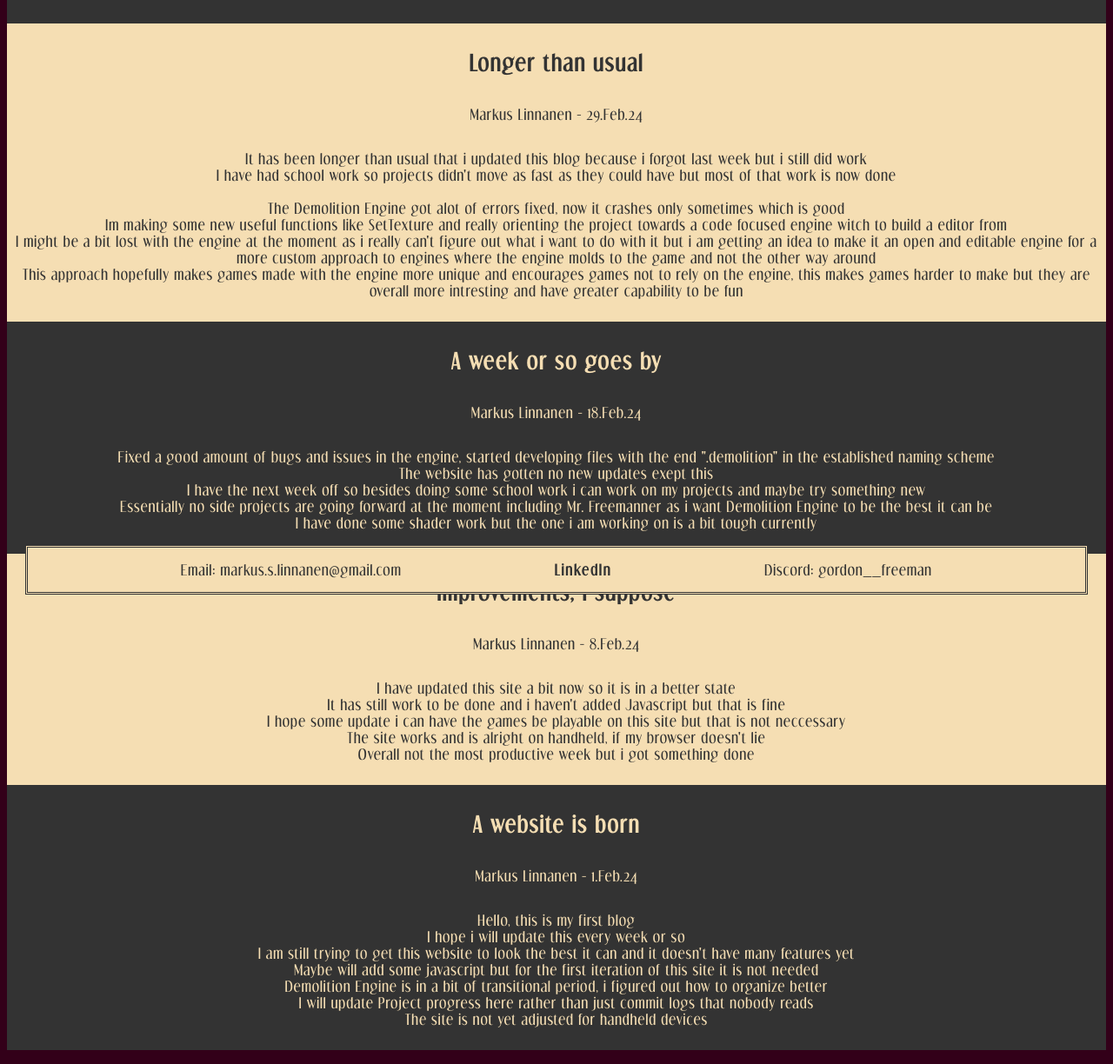
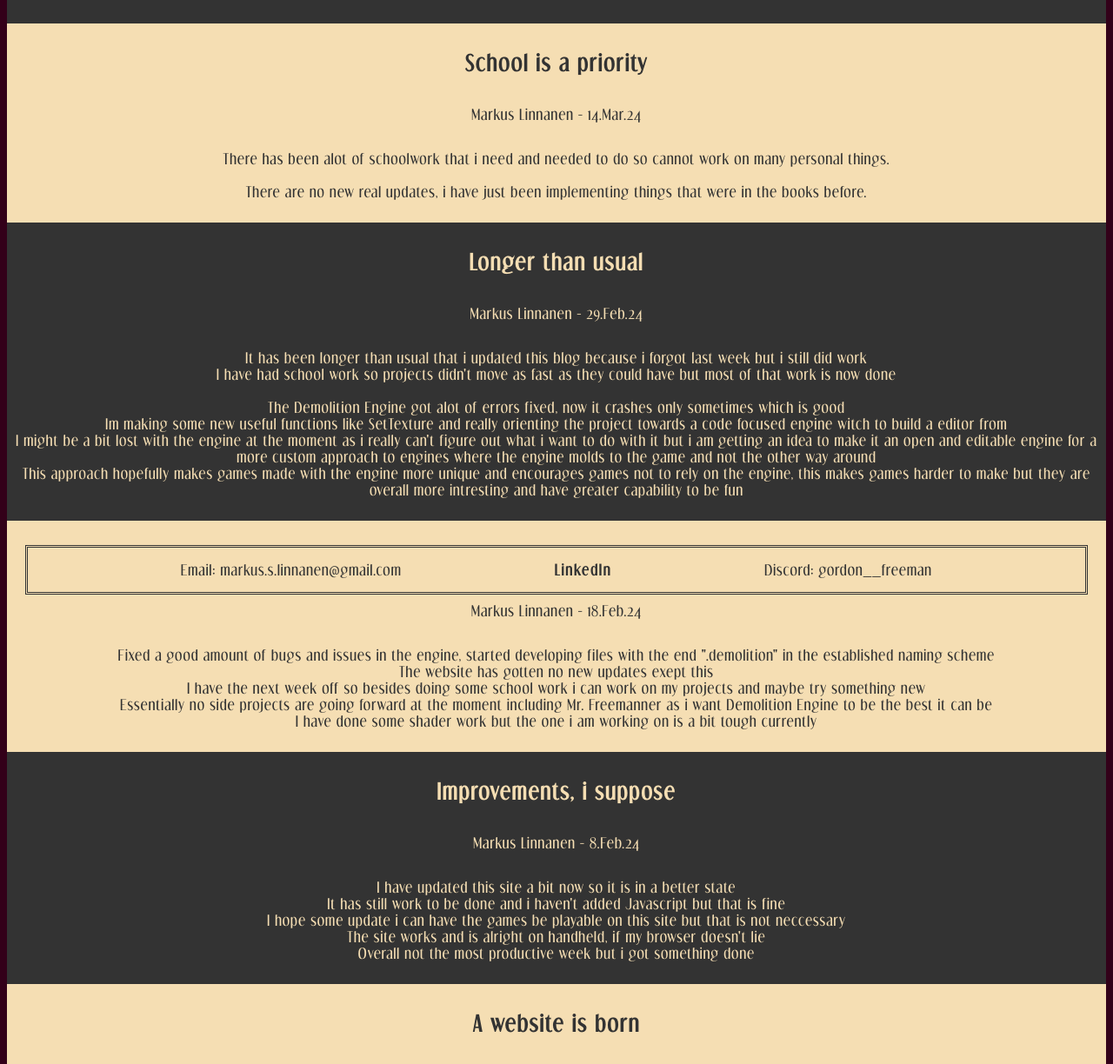
Before and after one commit to Count-X/count-x.github.io, a plain HTML site: page blog.html in a window 1280 px wide. Shown: the part 111-1335 px from the top of the page at 87% size. Drawn offline with Linux system fonts and the light colour scheme.

Commit message:
Blog post number 5

```diff
--- a/blog.html
+++ b/blog.html
@@ -19,7 +19,16 @@
 		</nav>
 	</header>
 
-	<div class="section0" name="blogEntry3">
+	<div class="section0" name="blogEntry4">
+		<h2>School is a priority</h2>
+		<p >Markus Linnanen - 14.Mar.24</p>
+		<p>
+			There has been alot of schoolwork that i need and needed to do so cannot work on many personal things.<br><br>
+			There are no new real updates, i have just been implementing things that were in the books before.
+		</p>
+	</div>
+
+	<div class="section1" name="blogEntry3">
 		<h2>Longer than usual</h2>
 		<p >Markus Linnanen - 29.Feb.24</p>
 		<p>
@@ -35,7 +44,7 @@
 		</p>
 	</div>
 
-	<div class="section1" name="blogEntry2">
+	<div class="section0" name="blogEntry2">
 		<h2>A week or so goes by</h2>
 		<p >Markus Linnanen - 18.Feb.24</p>
 		<p>
@@ -47,7 +56,7 @@
 		</p>
 	</div>
 
-	<div class="section0" name="blogEntry1">
+	<div class="section1" name="blogEntry1">
 		<h2>Improvements, i suppose</h2>
 		<p >Markus Linnanen - 8.Feb.24</p>
 		<p >
@@ -58,7 +67,7 @@
 			Overall not the most productive week but i got something done<br>
 		</p>
 	</div>
-	<div class="section1" name="blogEntry0">
+	<div class="section0" name="blogEntry0">
 		<h2>A website is born</h2>
 		<p >Markus Linnanen - 1.Feb.24</p>
 		<p >
--- a/css/blog.css
+++ b/css/blog.css
@@ -3,5 +3,5 @@
 }
 
 .section0 .section1 p{
-	width:700px;
+	width:65%;
 }
```
